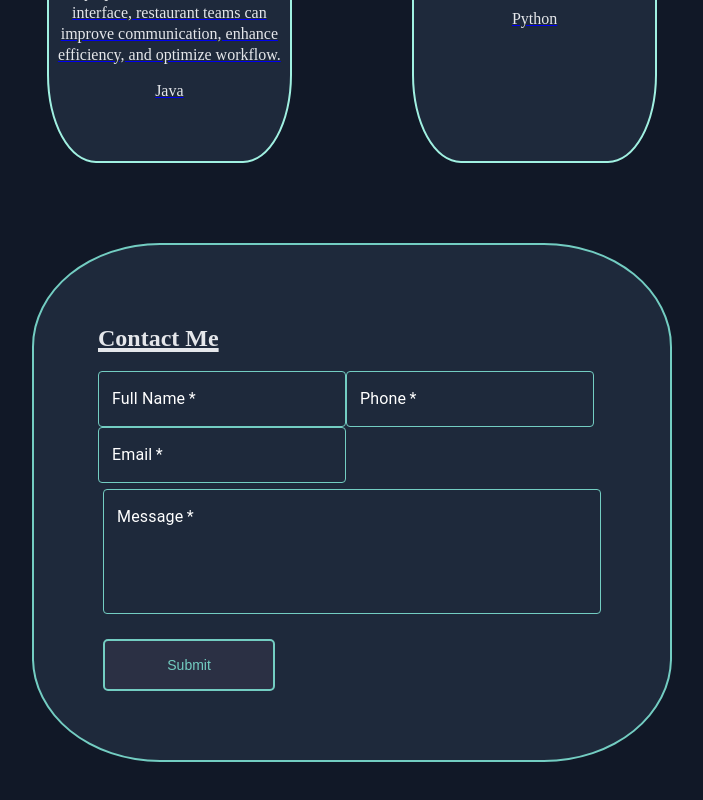
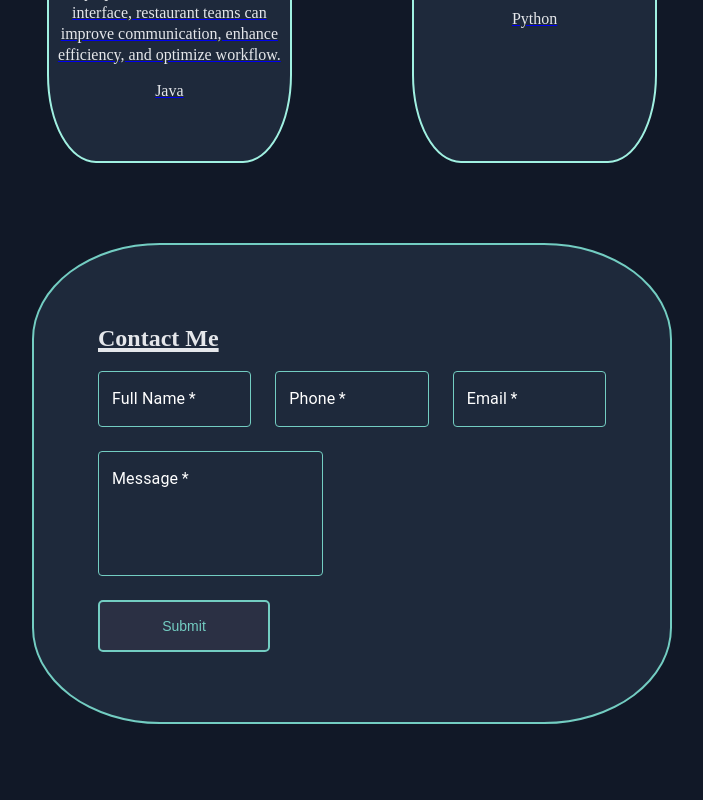
Before and after one commit to ShaharMizrachi/ShaharPortfolio, a React (Create React App) app: page / in a window 1280 px wide. Shown: the part 2134-2934 px from the top of the page, without its empty margins (288-991 px from the left). Built offline with nearby package versions, Linux system fonts and the light colour scheme.

Commit message:
ContactMe grid

```diff
--- a/src/pages/contactMe/ContactMe.css
+++ b/src/pages/contactMe/ContactMe.css
@@ -15,6 +15,8 @@
 
 .messageTextConatiner {
   padding: 1%;
+  width: 100%;
+  max-width: 100%;
 }
 
 .messageTextConatiner .MuiTextField-root {
--- a/src/pages/contactMe/ContactMe.tsx
+++ b/src/pages/contactMe/ContactMe.tsx
@@ -1,11 +1,9 @@
-import React, { ChangeEvent, useEffect, useState } from 'react';
+import React, { ChangeEvent, useState } from 'react';
 import './ContactMe.css';
-import TextField from '@mui/material/TextField';
-import FullButton from '../../components/ui/fullButton/FullButton';
+import { Grid } from '@mui/material';
 import CustomTextField from '../../components/ui/CustomTextField';
 import { postData } from '../../components/api/api';
 import TruckButton from '../../components/ui/trackButton/TruckButton';
-import EmptyButton from '../../components/ui/emptyButton/EmptyButton';
 
 const ContactMe = () => {
     const [contactInfo, setContactInfo] = useState({
@@ -16,43 +14,39 @@ const ContactMe = () => {
         date: ''
     });
 
-    const [errorFields, seterrorFields] = useState<{ [key: string]: boolean }>(
-        {
+    const [errorFields, setErrorFields] = useState<{ [key: string]: boolean }>({
         name: false,
         phone: false,
         email: false,
         message: false,
-        }
-    )
+    });
 
     const handleInputChange = (event: ChangeEvent<HTMLInputElement | HTMLTextAreaElement>) => {
         const { name, value } = event.target;
-        let erorfieldsSingle = false;
+        let errorField = false;
         switch (name) {
             case 'name':
                 const nameParts = value.trim().split(/\s+/);
-                erorfieldsSingle = !(nameParts.length >= 2 && nameParts.every(part => part.length >= 2));
+                errorField = !(nameParts.length >= 2 && nameParts.every(part => part.length >= 2));
                 break;
             case 'phone':
                 const phoneRegex = /^0\d{9}$/;
-                erorfieldsSingle = !phoneRegex.test(value)
+                errorField = !phoneRegex.test(value);
                 break;
             case 'email':
                 const emailRegex = /^[^\s@]+@[^\s@]+\.[^\s@]+$/;
-                erorfieldsSingle = !emailRegex.test(value)
+                errorField = !emailRegex.test(value);
                 break;
             case 'message':
                 const words = value.trim().split(/\s+/);
-                erorfieldsSingle = !(words.length >= 3);
+                errorField = !(words.length >= 3);
                 break;
         }
 
-
-        seterrorFields((prev) => ({
+        setErrorFields((prev) => ({
             ...prev,
-            [name]: erorfieldsSingle,
+            [name]: errorField,
         }));
-
 
         setContactInfo((prev) => ({
             ...prev,
@@ -60,11 +54,9 @@ const ContactMe = () => {
         }));
     };
 
-
     const submit = async () => {
         try {
-            const date = new Date;
-
+            const date = new Date();
             const updatedContactInfo = {
                 ...contactInfo,
                 date: date.toString(),
@@ -91,12 +83,13 @@ const ContactMe = () => {
             contactInfo.name === '' ||
             contactInfo.phone === ''
         );
-    }
+    };
 
     return (
         <>
             <h2 className='title commenProperties'>Contact Me</h2>
-            <div className='shortfieldssContainer commenProperties'>
+            <Grid container spacing={3} className='shortFieldsContainer commenProperties'>
+                <Grid item xs={12} sm={6} md={4} lg={4}>
                     <CustomTextField
                         required
                         id="outlined-required"
@@ -106,8 +99,9 @@ const ContactMe = () => {
                         onChange={handleInputChange}
                         error={errorFields['name']}
                         helperText={errorFields['name'] ? 'Invalid name' : ''}
-
                     />
+                </Grid>
+                <Grid item xs={12} sm={6} md={4} lg={4}>
                     <CustomTextField
                         required
                         id="outlined-required"
@@ -118,6 +112,8 @@ const ContactMe = () => {
                         error={errorFields['phone']}
                         helperText={errorFields['phone'] ? 'Invalid phone number' : ''}
                     />
+                </Grid>
+                <Grid item xs={12} sm={6} md={4} lg={4}>
                     <CustomTextField
                         required
                         id="outlined-required"
@@ -127,10 +123,9 @@ const ContactMe = () => {
                         onChange={handleInputChange}
                         error={errorFields['email']}
                         helperText={errorFields['email'] ? 'Invalid email' : ''}
-
                     />
-            </div>
-            <div className='messageTextConatiner commenProperties'>
+                </Grid>
+                <Grid item xs={12} lg={12} className='messageTextContainer'>
                     <CustomTextField
                         required
                         id="outlined-multiline-static"
@@ -142,12 +137,12 @@ const ContactMe = () => {
                         onChange={handleInputChange}
                         error={errorFields['message']}
                         helperText={errorFields['message'] ? 'Message must contain at least 10 words' : ''}
-
                     />
-            </div>
-            <div className='submitButtonContainer commenProperties'>
-                <div><TruckButton name='Submit' onClick={submit} disabled={emptyFieldsCheck() || (Object.values(errorFields).some(field => field))} /></div>
-            </div>
+                </Grid>
+                <Grid item xs={12} className='submitButtonContainer'>
+                    <TruckButton name='Submit' onClick={submit} disabled={emptyFieldsCheck() || (Object.values(errorFields).some(field => field))} />
+                </Grid>
+            </Grid>
         </>
     );
 };
```
Lines whose indentation alone changed are shown as unchanged.
